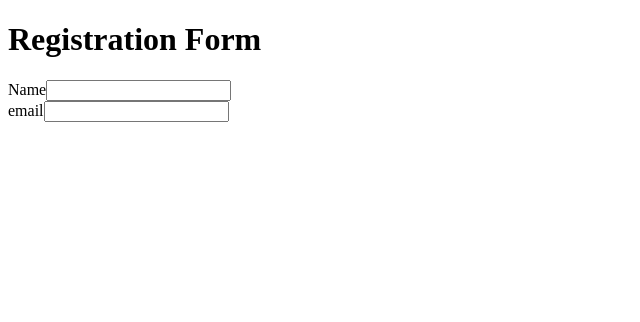
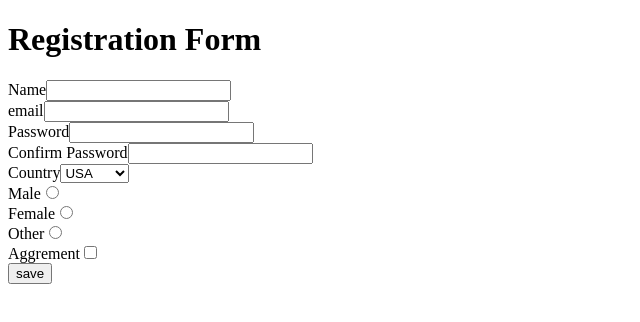
Before and after one commit to Ryuuutaaa/react-udemy, a React (Vite) app: page / in a window 1280 px wide. Shown: the top 322 px of the page, without its empty margins (0-640 px from the left). Built offline with nearby package versions, Linux system fonts and the light colour scheme.

Commit message:
form register is done

```diff
--- a/src/components/RegistrasiForm.jsx
+++ b/src/components/RegistrasiForm.jsx
@@ -12,12 +12,18 @@ const RegistrasiForm = () => {
   });
 
   const handleChange = (e) => {
-    setData((olddata) => ({ ...olddata, [e.target.name]: e.target.value }));
+    if (e.target.type === "checkbox") {
+      setData((olddata) => ({ ...olddata, [e.target.name]: e.target.value }));
+    } else {
+      setData((olddata) => ({ ...olddata, [e.target.name]: e.target.value }));
+    }
   };
 
-  const handleSubmit = () => {};
+  const handleSubmit = (e) => {
+    e.preventDefault();
+    console.log(data);
+  };
 
-  console.log(data);
   return (
     <div>
       <form onSubmit={handleSubmit}>
@@ -40,6 +46,69 @@ const RegistrasiForm = () => {
             onChange={handleChange}
           />
         </div>
+        <div>
+          <label htmlFor="">Password</label>
+          <input
+            type="password"
+            name="password"
+            value={data.password}
+            onChange={handleChange}
+          />
+        </div>
+        <div>
+          <label htmlFor="">Confirm Password</label>
+          <input
+            type="password"
+            name="confirmPassword"
+            onChange={handleChange}
+            value={data.confirmPassword}
+          />
+        </div>
+        <div>
+          <label htmlFor="">Country</label>
+          <select name="country" value={data.country} onChange={handleChange}>
+            <option value="USA">USA</option>
+            <option value="Canada">Cadana</option>
+            <option value="UK">UK</option>
+          </select>
+        </div>
+        <div>
+          <label htmlFor="">Male</label>
+          <input
+            type="radio"
+            name="gender"
+            value="male"
+            onChange={handleChange}
+          />
+          <br />
+          <label htmlFor="">Female</label>
+          <input
+            type="radio"
+            name="gender"
+            value="female"
+            onChange={handleChange}
+          />
+          <br />
+          <label htmlFor="">Other</label>
+          <input
+            type="radio"
+            name="gender"
+            value="other"
+            onChange={handleChange}
+          />
+        </div>
+        <div>
+          <label htmlFor="">Aggrement</label>
+          <input
+            type="checkbox"
+            name="aggrement"
+            value={data.aggrement}
+            onChange={handleChange}
+          />
+        </div>
+        <div>
+          <input type="submit" value="save" />
+        </div>
       </form>
     </div>
   );
```
